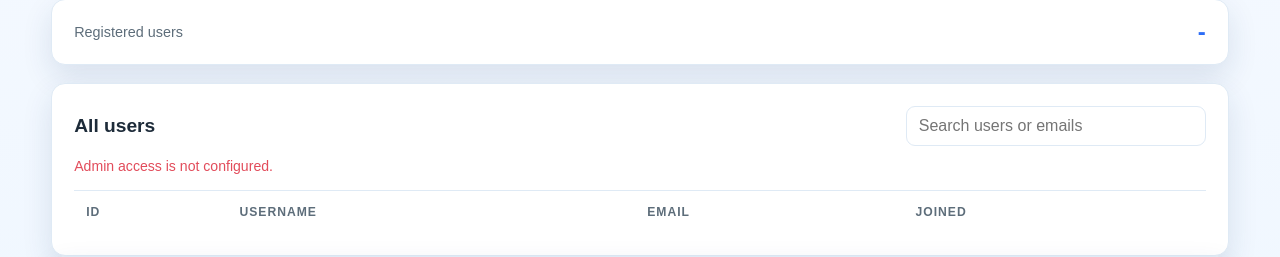
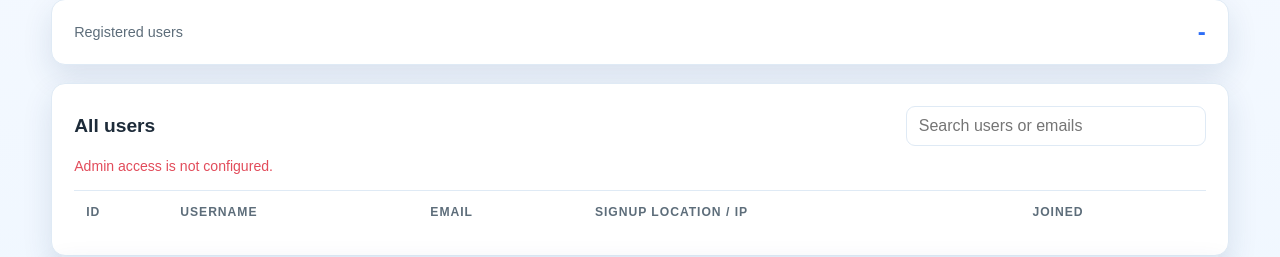
Before and after one commit to BernieByte/Sample-Website, a Flask app: template templates/admin.html in a window 1280 px wide. Shown: the part 181-438 px from the top of the page. Run offline with Flask 3, Linux system fonts and the light colour scheme; the template is opened without the code that fills it, so the values that code supplies are empty; some libraries are stand-ins or nearby versions.

Commit message:
Show signup location in admin users

```diff
--- a/backend/db.py
+++ b/backend/db.py
@@ -60,6 +60,7 @@ def init_db(app):
                     username TEXT NOT NULL UNIQUE,
                     email TEXT NOT NULL UNIQUE,
                     password_hash TEXT NOT NULL,
+                    signup_ip TEXT,
                     created_at TIMESTAMP DEFAULT CURRENT_TIMESTAMP
                 )
             """)
@@ -97,6 +98,7 @@ def init_db(app):
                     username TEXT NOT NULL UNIQUE,
                     email TEXT NOT NULL UNIQUE,
                     password_hash TEXT NOT NULL,
+                    signup_ip TEXT,
                     created_at TEXT DEFAULT CURRENT_TIMESTAMP
                 )
             """)
@@ -136,6 +138,11 @@ def init_db(app):
         except Exception:
             pass
 
+        try:
+            db.execute("ALTER TABLE users ADD COLUMN signup_ip TEXT")
+        except Exception:
+            pass
+
         db.commit()
 
     app.teardown_appcontext(close_db)
--- a/backend/routes/admin.py
+++ b/backend/routes/admin.py
@@ -28,7 +28,7 @@ def list_users():
         return jsonify({"error": "Admin access required."}), 403
 
     users = db.execute(
-        "SELECT id, username, email, created_at FROM users ORDER BY created_at DESC"
+        "SELECT id, username, email, signup_ip, created_at FROM users ORDER BY created_at DESC"
     ).fetchall()
     return jsonify({"users": [dict(user) for user in users]}), 200
 
--- a/backend/routes/auth.py
+++ b/backend/routes/auth.py
@@ -36,9 +36,11 @@ def signup():
     if existing_user:
         return jsonify({"error": "User with this username or email already exists."}), 409
 
+    forwarded_for = request.headers.get("X-Forwarded-For", "")
+    signup_ip = (forwarded_for.split(",")[0] or request.remote_addr or "Unknown").strip()
     db.execute(
-        "INSERT INTO users (username, email, password_hash) VALUES (?, ?, ?)",
-        (username, email, hash_password(password)),
+        "INSERT INTO users (username, email, password_hash, signup_ip) VALUES (?, ?, ?, ?)",
+        (username, email, hash_password(password), signup_ip),
     )
     db.commit()
 
--- a/static/admin.js
+++ b/static/admin.js
@@ -38,7 +38,7 @@ document.addEventListener('DOMContentLoaded', () => {
     tableBody.innerHTML = '';
 
     if (!visibleUsers.length) {
-      tableBody.innerHTML = '<tr><td colspan="4" class="empty-cell">No matching users.</td></tr>';
+      tableBody.innerHTML = '<tr><td colspan="5" class="empty-cell">No matching users.</td></tr>';
       return;
     }
 
@@ -48,6 +48,7 @@ document.addEventListener('DOMContentLoaded', () => {
         <td>${user.id}</td>
         <td class="user-name">${user.username}</td>
         <td>${user.email}</td>
+        <td>${user.signup_ip || 'Unavailable'}</td>
         <td>${new Date(user.created_at).toLocaleString()}</td>
       `;
       tableBody.appendChild(row);
--- a/templates/admin.html
+++ b/templates/admin.html
@@ -34,7 +34,7 @@
       <div class="admin-table-scroll">
         <table class="admin-table">
           <thead>
-            <tr><th>ID</th><th>Username</th><th>Email</th><th>Joined</th></tr>
+            <tr><th>ID</th><th>Username</th><th>Email</th><th>Signup location / IP</th><th>Joined</th></tr>
           </thead>
           <tbody id="userTableBody"></tbody>
         </table>
```
